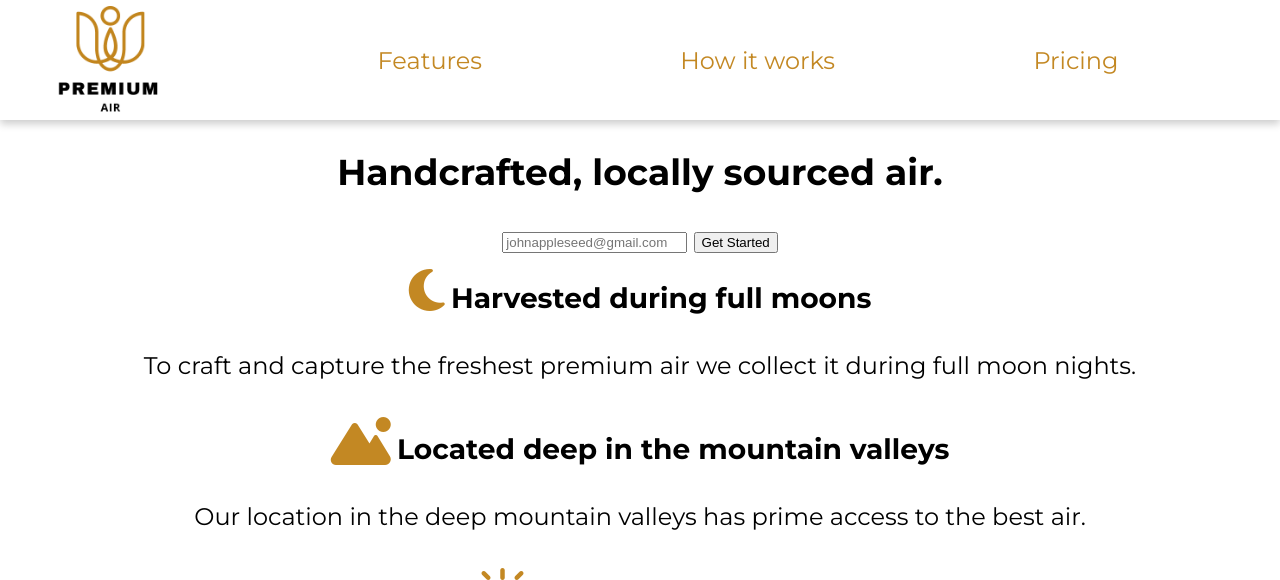
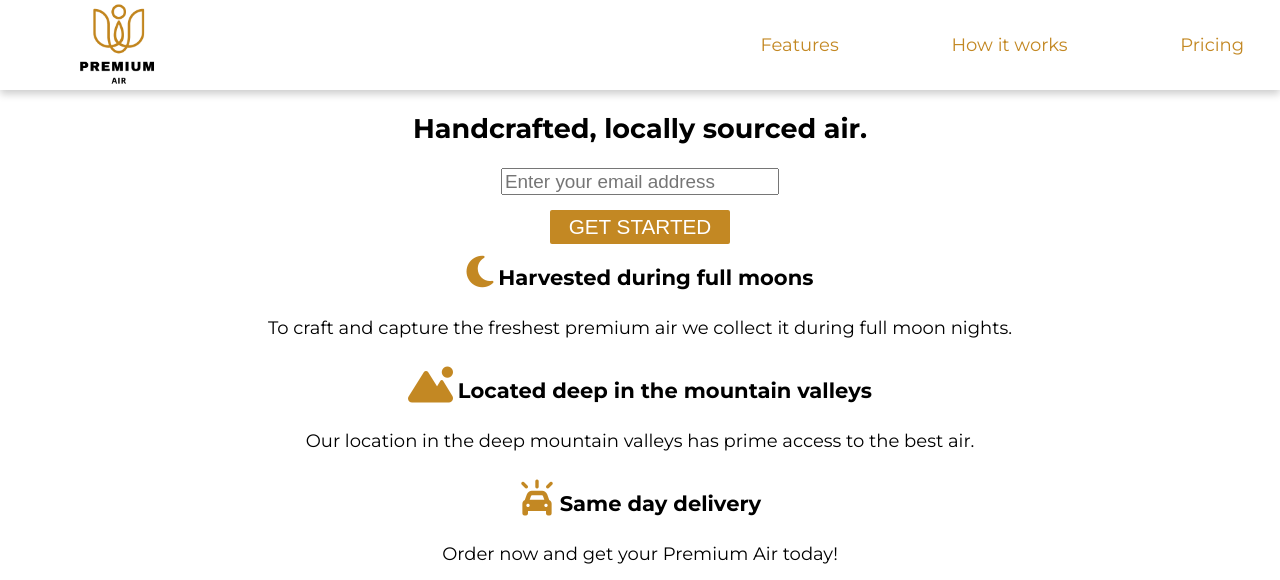
Before and after one commit to LorenzoZemp/Product-Landing-Page-Challenge-Project, a plain HTML site: page index.html in a window 1280 px wide. Shown: the top 580 px of the page. Drawn offline with Linux system fonts and the light colour scheme.

Commit message:
Styled email input and submit button

```diff
--- a/index.html
+++ b/index.html
@@ -27,7 +27,6 @@
           <a href="#how-it-works" class="navlink">How it works</a>
           <a href="#pricing" class="navlink">Pricing</a>
         </div>
-        <div></div>
       </nav>
     </header>
 
@@ -39,7 +38,7 @@
           type="email"
           name="email"
           id="email"
-          placeholder="johnappleseed@gmail.com"
+          placeholder="Enter your email address"
           required
         />
         <button type="submit" id="submit">Get Started</button>
--- a/styles.css
+++ b/styles.css
@@ -4,7 +4,7 @@
 
 html {
   box-sizing: border-box;
-  font-size: 24px;
+  font-size: 18px;
   font-family: "Montserrat", sans-serif;
   scroll-behavior: smooth;
 }
@@ -35,6 +35,7 @@ nav {
   width: 9rem;
   height: 5rem;
   object-fit: cover;
+  margin-left: 2rem;
 }
 
 a {
@@ -43,7 +44,7 @@ a {
 }
 
 .navbar a {
-  margin: 0 4rem 0 4rem;
+  margin: 0 2rem 0 4rem;
 }
 
 a:hover {
@@ -53,6 +54,38 @@ a:hover {
 main,
 #hero {
   text-align: center;
+}
+
+#email {
+  display: block;
+  margin: 0 auto;
+  font-size: 1.05rem;
+  width: 15rem;
+  height: 1.2rem;
+}
+
+form button {
+  width: 10rem;
+  padding: 5px;
+  margin-top: 0.8rem;
+  font-size: 1.15rem;
+  text-transform: uppercase;
+  background-color: var(--company-gold);
+  color: white;
+  border: 0;
+  border-radius: 2px;
+}
+
+form button:hover {
+  text-decoration: underline;
+}
+
+form button:hover {
+  text-decoration: underline;
+}
+
+form button:active {
+  box-shadow: 0px 0px 10px 0px rgba(0, 0, 0, 0.6) inset;
 }
 
 i {
```
